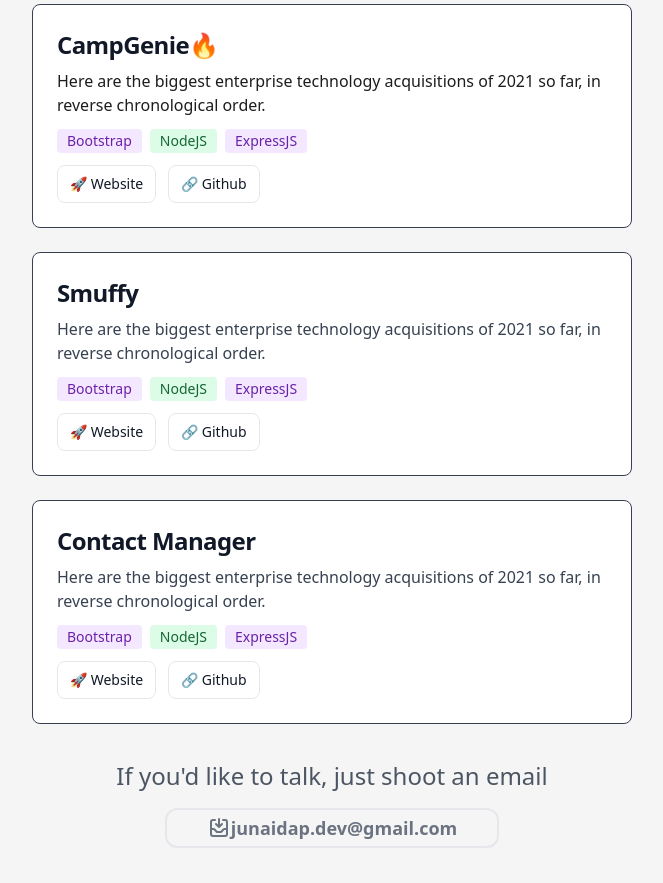
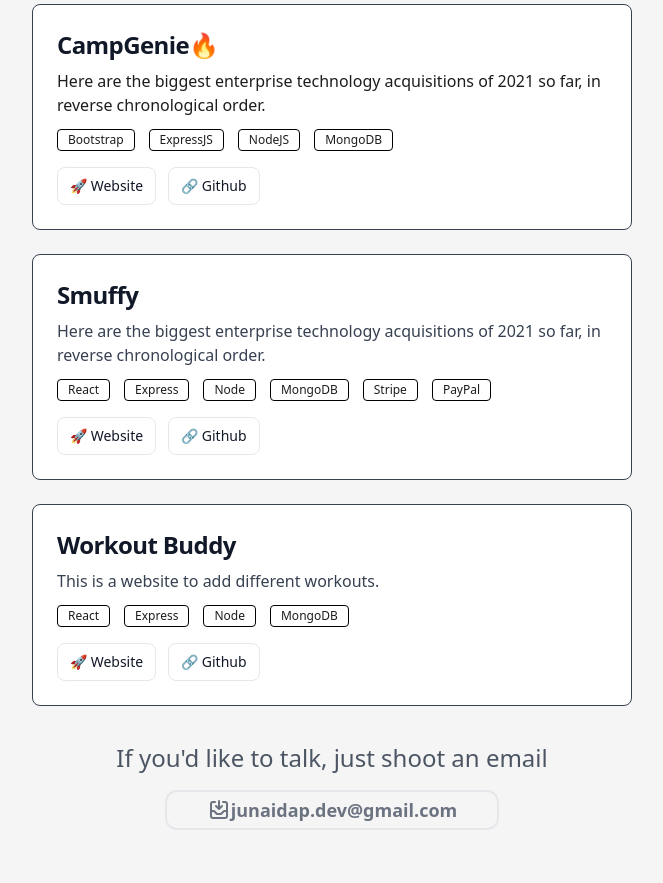
Before and after one commit to junaidapdev/dope-portfolio, a React (Create React App) app: page / in a window 1280 px wide. Shown: the part 380-1263 px from the top of the page, without its empty margins (308-971 px from the left). Built offline with nearby package versions, Linux system fonts and the light colour scheme.

Commit message:
some edit

```diff
--- a/src/pages/about.jsx
+++ b/src/pages/about.jsx
@@ -5,7 +5,7 @@ const About = () => {
   return (
     <div>
        <h3 className="font-bold text-3xl md:text-5xl tracking-tight mb-4 text-black">
-        About
+        About --- Coming Soon
       </h3>
 
       <Footer/>
--- a/src/sections/Hero.jsx
+++ b/src/sections/Hero.jsx
@@ -51,21 +51,22 @@ const Hero = () => {
                 Here are the biggest enterprise technology acquisitions of 2021
                 so far, in reverse chronological order.
               </p>
-              <div className="flex">
-                <span className="bg-purple-100 text-purple-800 text-sm font-medium mr-2 px-2.5 py-0.5 rounded dark:bg-purple-200 dark:text-purple-900">
+              <div className="flex flex-wrap gap-1.5">
+                <span className="border border-black text-black-800 text-xs font-medium mr-2 px-2.5 py-0.5 rounded ">
                   Bootstrap
                 </span>
-                <span className="bg-green-100 text-green-800 text-sm font-medium mr-2 px-2.5 py-0.5 rounded dark:bg-green-200 dark:text-green-900">
+                <span className="border border-black text-black-800 text-xs font-medium mr-2 px-2.5 py-0.5 rounded ">
+                  ExpressJS
+                </span>
+                <span className="border border-black text-black-800 text-xs font-medium mr-2 px-2.5 py-0.5 rounded ">
                   NodeJS
                 </span>
-                <span className="bg-purple-100 text-purple-800 text-sm font-medium mr-2 px-2.5 py-0.5 rounded dark:bg-purple-200 dark:text-purple-900">
-                  ExpressJS
+                <span className="border border-black text-black-800 text-xs font-medium mr-2 px-2.5 py-0.5 rounded ">
+                  MongoDB
                 </span>
-                {/* <span className="bg-green-100 text-green-800 text-sm font-medium mr-2 px-2.5 py-0.5 rounded dark:bg-green-200 dark:text-green-900">
-                  MongoDB
-                </span> */}
+
               </div>
-              <div className="flex gap-3 mt-3">
+              <div className="flex gap-3 mt-4">
                 <a
                   href="#"
                   className="inline-flex items-center border py-2 px-3 text-sm font-small text-center text-gray-900 bg-white  rounded-lg focus:ring-4 focus:outline-none focus:ring-blue-300 hover:border-[#000]"
@@ -73,7 +74,7 @@ const Hero = () => {
                  🚀 Website
                 </a>
                 <a
-                  href="#"
+                  href="https://github.com/junaidapdev/camp_genie"
                   className="inline-flex items-center border py-2 px-3 text-sm font-small text-center text-gray-900 bg-white  rounded-lg hover:border-[#000]"
                 >
                   🔗 Github
@@ -92,21 +93,28 @@ const Hero = () => {
                 Here are the biggest enterprise technology acquisitions of 2021
                 so far, in reverse chronological order.
               </p>
-              <div className="flex">
-                <span className="bg-purple-100 text-purple-800 text-sm font-medium mr-2 px-2.5 py-0.5 rounded dark:bg-purple-200 dark:text-purple-900">
-                  Bootstrap
+              <div className="flex flex-wrap gap-1.5">
+              <span className="border border-black text-black-800 text-xs font-medium mr-2 px-2.5 py-0.5 rounded ">
+                  React
                 </span>
-                <span className="bg-green-100 text-green-800 text-sm font-medium mr-2 px-2.5 py-0.5 rounded dark:bg-green-200 dark:text-green-900">
-                  NodeJS
+                <span className="border border-black text-black-800 text-xs font-medium mr-2 px-2.5 py-0.5 rounded ">
+                  Express
                 </span>
-                <span className="bg-purple-100 text-purple-800 text-sm font-medium mr-2 px-2.5 py-0.5 rounded dark:bg-purple-200 dark:text-purple-900">
-                  ExpressJS
+                <span className="border border-black text-black-800 text-xs font-medium mr-2 px-2.5 py-0.5 rounded ">
+                  Node
                 </span>
-                {/* <span className="bg-green-100 text-green-800 text-sm font-medium mr-2 px-2.5 py-0.5 rounded dark:bg-green-200 dark:text-green-900">
+                <span className="border border-black text-black-800 text-xs font-medium mr-2 px-2.5 py-0.5 rounded ">
                   MongoDB
-                </span> */}
+                </span>
+                <span className="border border-black text-black-800 text-xs font-medium mr-2 px-2.5 py-0.5 rounded ">
+                  Stripe
+                </span>
+                <span className="border border-black text-black-800 text-xs font-medium mr-2 px-2.5 py-0.5 rounded ">
+                  PayPal
+                </span>
+
               </div>
-              <div className="flex gap-3 mt-3">
+              <div className="flex gap-3 mt-4">
               <a
                   href="#"
                   className="inline-flex items-center border py-2 px-3 text-sm font-small text-center text-gray-900 bg-white  rounded-lg focus:ring-4 focus:outline-none focus:ring-blue-300 hover:border-[#000]"
@@ -114,7 +122,7 @@ const Hero = () => {
                  🚀 Website
                 </a>
                 <a
-                  href="#"
+                  href="https://github.com/junaidapdev/ecommerce"
                   className="inline-flex items-center border py-2 px-3 text-sm font-small text-center text-gray-900 bg-white  rounded-lg hover:border-[#000]"
                 >
                   🔗 Github
@@ -126,28 +134,29 @@ const Hero = () => {
             <div className="p-6 max-w-2xl items-center bg-white rounded-lg border border-gray-700">
               <a href="#">
                 <h5 className="mb-2 text-2xl font-bold tracking-tight text-gray-900">
-                  Contact Manager
+                  Workout Buddy
                 </h5>
               </a>
               <p className="mb-3 font-normal text-gray-700 dark:text-gray-400">
-                Here are the biggest enterprise technology acquisitions of 2021
-                so far, in reverse chronological order.
+                This is a website to add different workouts.
               </p>
-              <div className="flex">
-                <span className="bg-purple-100 text-purple-800 text-sm font-medium mr-2 px-2.5 py-0.5 rounded dark:bg-purple-200 dark:text-purple-900">
-                  Bootstrap
+              <div className="flex flex-wrap gap-1.5">
+              <span className="border border-black text-black-800 text-xs font-medium mr-2 px-2.5 py-0.5 rounded ">
+                  React
                 </span>
-                <span className="bg-green-100 text-green-800 text-sm font-medium mr-2 px-2.5 py-0.5 rounded dark:bg-green-200 dark:text-green-900">
-                  NodeJS
+                <span className="border border-black text-black-800 text-xs font-medium mr-2 px-2.5 py-0.5 rounded ">
+                  Express
                 </span>
-                <span className="bg-purple-100 text-purple-800 text-sm font-medium mr-2 px-2.5 py-0.5 rounded dark:bg-purple-200 dark:text-purple-900">
-                  ExpressJS
+                <span className="border border-black text-black-800 text-xs font-medium mr-2 px-2.5 py-0.5 rounded ">
+                  Node
                 </span>
-                {/* <span className="bg-green-100 text-green-800 text-sm font-medium mr-2 px-2.5 py-0.5 rounded dark:bg-green-200 dark:text-green-900">
+                <span className="border border-black text-black-800 text-xs font-medium mr-2 px-2.5 py-0.5 rounded ">
                   MongoDB
-                </span> */}
+                </span>
+
+
               </div>
-              <div className="flex gap-3 mt-3">
+              <div className="flex gap-3 mt-4">
               <a
                   href="#"
                   className="inline-flex items-center border py-2 px-3 text-sm font-small text-center text-gray-900 bg-white  rounded-lg focus:ring-4 focus:outline-none focus:ring-blue-300 hover:border-[#000]"
@@ -155,7 +164,7 @@ const Hero = () => {
                  🚀 Website
                 </a>
                 <a
-                  href="#"
+                  href="https://github.com/junaidapdev/Workout-Buddy"
                   className="inline-flex items-center border py-2 px-3 text-sm font-small text-center text-gray-900 bg-white  rounded-lg hover:border-[#000]"
                 >
                   🔗 Github
@@ -166,7 +175,7 @@ const Hero = () => {
 
 
         </div>
-        <p className="md:text-2xl mt-8 justify-center	text-xl flex text-gray-600">
+        <p className="md:text-2xl mt-8 justify-center	text-lg flex text-gray-600">
         If you'd like to talk, just shoot an email
       </p>
       <div className="text-lg flex items-center justify-center w-max mx-auto px-10 my-4 font-semibold border-2 text-gray-500 bg-white- p-1 rounded-xl">
```
